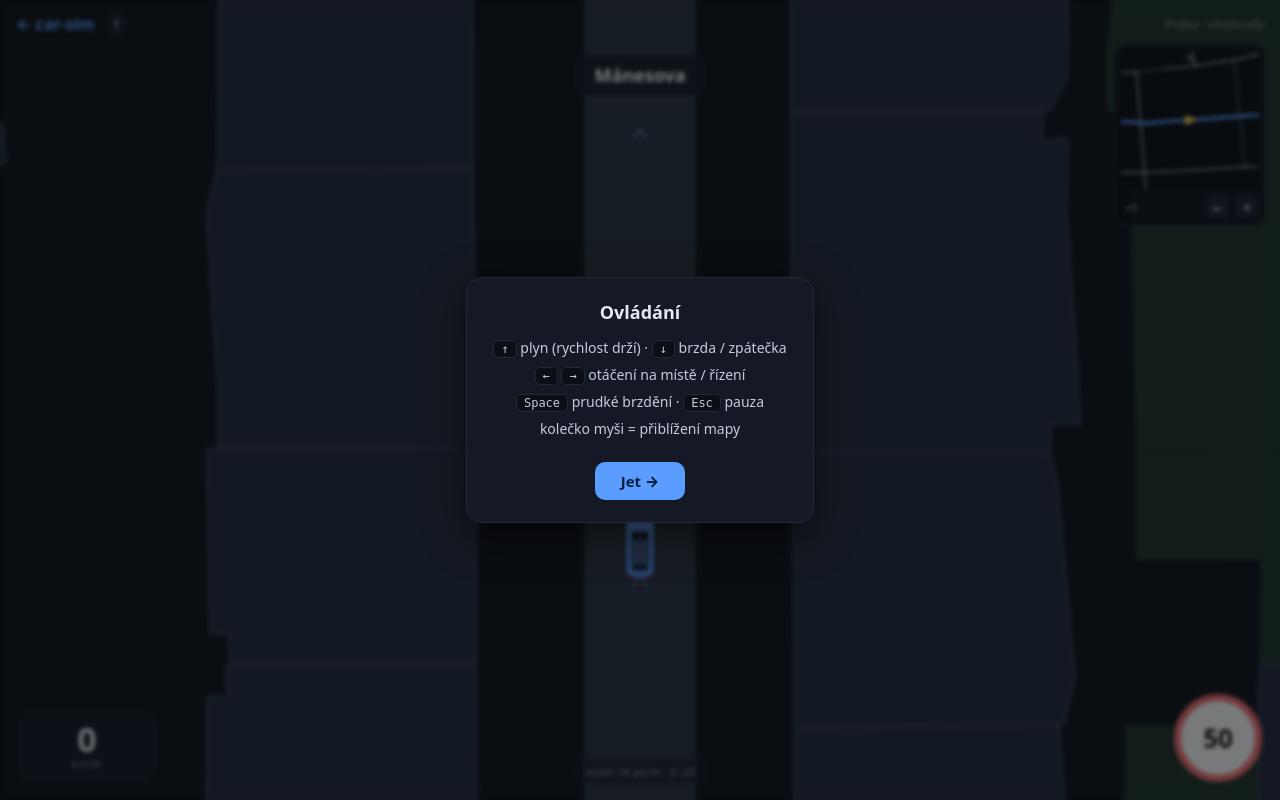
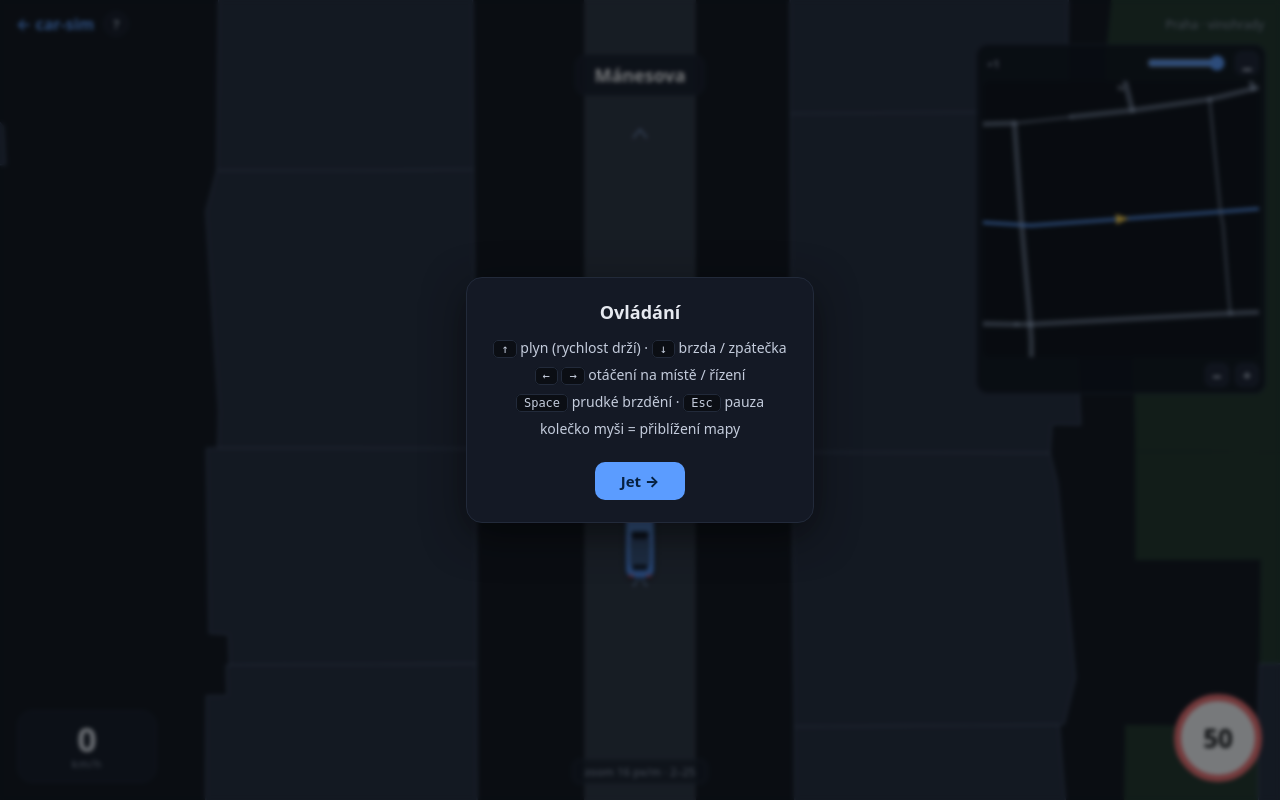
Before and after one commit to non4me/car-sim, a FastAPI app: page /drive in a window 1280 px wide. Run offline with FastAPI, Linux system fonts and the light colour scheme.

Commit message:
Minimap: 2x size, opacity slider 10-100%, collapse-to-icon (all persisted) (msg 2691)

```diff
--- a/app/templates/drive.html
+++ b/app/templates/drive.html
@@ -51,17 +51,27 @@
       font-size:13px;line-height:1;display:flex;align-items:center;justify-content:center}
     #helpBtn:hover{color:#fff;border-color:var(--accent)}
 
-    /* minimap — top right, under the location label */
+    /* minimap — top right, under the location label (2× size, msg 2691) */
     #minimap{right:14px;top:44px;pointer-events:auto;background:rgba(12,16,24,.9);
       border:1px solid var(--line);border-radius:12px;padding:6px}
-    #minimap canvas{display:block;width:138px;height:138px;border-radius:8px;background:#0a0d13}
-    .mini-bar{display:flex;align-items:center;justify-content:space-between;margin-top:6px}
-    .mini-bar .lvl{font-size:11px;color:#8a93a6;font-weight:700;padding-left:4px}
+    #minimap.hidden{display:none}
+    #minimap canvas{display:block;width:276px;height:276px;border-radius:8px;background:#0a0d13}
+    .mini-top{display:flex;align-items:center;justify-content:space-between;gap:8px;margin-bottom:6px}
+    .mini-top .lvl{font-size:11px;color:#8a93a6;font-weight:700;padding-left:4px}
+    .mini-tools{display:flex;align-items:center;gap:8px}
+    #miniOpacity{width:78px;accent-color:var(--accent);cursor:pointer}
+    .mini-bar{display:flex;align-items:center;justify-content:flex-end;margin-top:6px}
     .mini-z{display:flex;gap:6px}
-    .mini-z button{cursor:pointer;width:24px;height:24px;border-radius:7px;background:rgba(28,34,48,.95);
-      border:1px solid var(--line);color:#cdd5e6;font-size:15px;font-weight:800;line-height:1;
+    .mini-z button,#miniCollapse{cursor:pointer;width:24px;height:24px;border-radius:7px;
+      background:rgba(28,34,48,.95);border:1px solid var(--line);color:#cdd5e6;font-weight:800;line-height:1;
       display:flex;align-items:center;justify-content:center}
-    .mini-z button:hover{color:#fff;border-color:var(--accent)}
+    .mini-z button{font-size:15px}
+    #miniCollapse{font-size:11px}
+    .mini-z button:hover,#miniCollapse:hover{color:#fff;border-color:var(--accent)}
+    #miniRestore{right:14px;top:44px;pointer-events:auto;cursor:pointer;width:40px;height:40px;border-radius:10px;
+      background:rgba(12,16,24,.9);border:1px solid var(--line);font-size:18px;
+      display:flex;align-items:center;justify-content:center}
+    #miniRestore.hidden{display:none}
 
     /* controls overlay — shown at start and on '?' */
     #helpOverlay{position:fixed;inset:0;z-index:30;display:flex;align-items:center;justify-content:center;
@@ -96,15 +106,22 @@
   </div>
 
   <div class="hud" id="minimap">
-    <canvas id="mini" width="138" height="138"></canvas>
+    <div class="mini-top">
+      <span class="lvl" id="miniLevel">+1</span>
+      <span class="mini-tools">
+        <input type="range" id="miniOpacity" min="10" max="100" value="100" title="Průhlednost">
+        <button id="miniCollapse" title="Sbalit mapu">▁</button>
+      </span>
+    </div>
+    <canvas id="mini" width="276" height="276"></canvas>
     <div class="mini-bar">
-      <span class="lvl" id="miniLevel">+1</span>
       <span class="mini-z">
         <button id="miniMinus" title="Oddálit">−</button>
         <button id="miniPlus" title="Přiblížit">+</button>
       </span>
     </div>
   </div>
+  <button id="miniRestore" class="hud hidden" title="Zobrazit mapu">🗺</button>
 
   <div class="hud" id="bigspeed"><span id="bigval">0</span><span class="u">km/h</span></div>
   <div class="hud" id="zoomind">zoom —</div>
```
Also changed, not shown: app/static/drive/main.js (+24 -1 lines).
